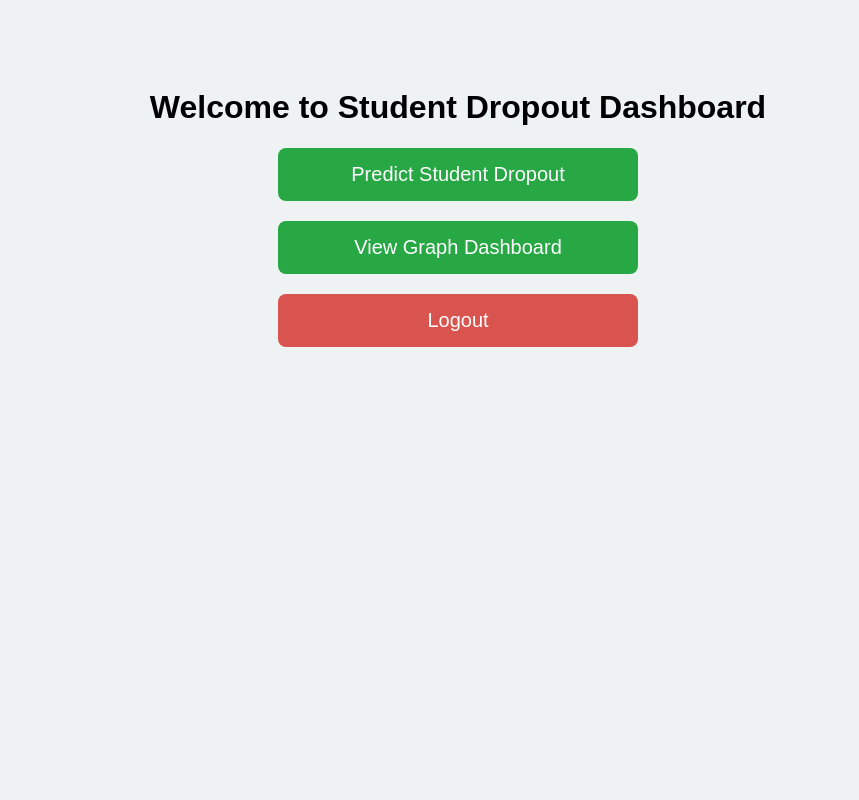
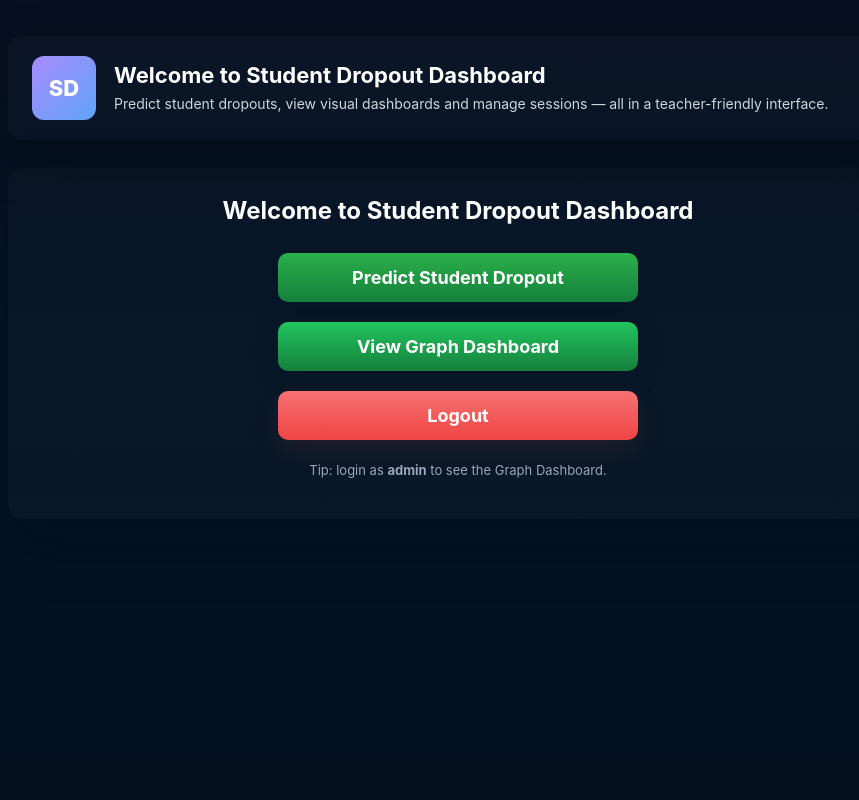
Before and after one commit to Cse140project/CSE_140, a Flask app: page /dashboard in a window 1280 px wide. Shown: the whole page, without its empty margins (182-1041 px from the left). Run offline with Flask 3, Linux system fonts and the light colour scheme; the visitor is signed in with stand-in values (Sample User, id 1); parts of the project's set-up code (start-up, migrations or seed data) failed here and were passed over.

Commit message:
Update dashboard.html

```diff
--- a/templates/dashboard.html
+++ b/templates/dashboard.html
@@ -1,30 +1,130 @@
-<!DOCTYPE html>
-<html>
+<!doctype html>
+<html lang="en">
 <head>
-    <title>Dashboard</title>
+  <meta charset="utf-8" />
+  <title>Student Dropout Dashboard</title>
+  <meta name="viewport" content="width=device-width,initial-scale=1" />
+  <style>
+    :root{
+      --bg-dark: #071022;
+      --accent-blue: #60a5fa;
+      --accent-purple: #a78bfa;
+      --accent-green: #16a34a;
+      --accent-red: #ef4444;
+      --muted: #9aa6bf;
+      --card-bg: rgba(255,255,255,0.02);
+      --max-w: 900px;
+    }
+    *{box-sizing:border-box}
+    html,body{height:100%;margin:0}
+    body{
+      font-family: Inter, system-ui, -apple-system, "Segoe UI", Roboto, Arial, "Helvetica Neue", sans-serif;
+      background:
+        radial-gradient(800px 300px at 8% 10%, rgba(96,165,250,0.03), transparent 8%),
+        linear-gradient(180deg, var(--bg-dark) 0%, #031526 45%, #021020 100%);
+      color:#e6eefc;
+      padding:36px;
+      display:flex;
+      align-items:flex-start;
+      justify-content:center;
+    }
 
-    <style>
-        body { font-family:Arial; background:#eef2f3; text-align:center; padding-top:60px; }
-        .btn {
-            display:block; margin:20px auto; padding:15px 40px; font-size:20px;
-            border-radius:8px; text-decoration:none; color:white; width:280px;
-        }
-        .btn-green { background:#28a745; }
-        .btn-red { background:#d9534f; }
-    </style>
+    .wrap {
+      width:100%;
+      max-width:var(--max-w);
+      display:grid;
+      grid-template-columns: 1fr;
+      gap:28px;
+    }
 
+    .hero {
+      background: linear-gradient(180deg, rgba(255,255,255,0.02), rgba(255,255,255,0.01));
+      padding:20px 24px;
+      border-radius:14px;
+      display:flex;
+      gap:18px;
+      align-items:center;
+      box-shadow: 0 18px 50px rgba(0,0,0,0.28);
+    }
+    .logo { width:64px;height:64px;border-radius:12px; background: linear-gradient(135deg,var(--accent-purple),var(--accent-blue)); display:flex;align-items:center;justify-content:center;font-weight:800;color:#fff;font-size:22px; }
+    .hero-title h1{ margin:0; font-size:22px; color:#fff; }
+    .hero-title p{ margin:6px 0 0 0; color:#cdd5e1; font-size:14px; max-width:720px; line-height:1.4; }
+
+    .card {
+      background: linear-gradient(180deg, rgba(255,255,255,0.01), rgba(255,255,255,0.02));
+      border-radius:14px;
+      padding:28px;
+      display:flex;
+      flex-direction:column;
+      align-items:center;
+      box-shadow: 0 22px 60px rgba(2,6,23,0.25);
+    }
+
+    .headline {
+      font-size:24px;
+      font-weight:700;
+      color:#fff;
+      margin:0 0 18px 0;
+      text-align:center;
+    }
+
+    .btn {
+      width:360px;
+      max-width:92%;
+      padding:14px 18px;
+      border-radius:10px;
+      border:none;
+      font-weight:700;
+      font-size:18px;
+      cursor:pointer;
+      margin:10px 0;
+      box-shadow: 0 10px 28px rgba(2,6,23,0.12);
+      transition: transform .12s ease, box-shadow .12s ease;
+      color: #fff;
+      text-decoration:none;
+      display:inline-block;
+      text-align:center;
+    }
+    .btn:active{ transform: translateY(1px); }
+    .btn:focus{ outline: 3px solid rgba(96,165,250,0.14); outline-offset:2px; }
+
+    .btn-primary { background: linear-gradient(180deg, #2bb04a, #15803d); } /* predict */
+    .btn-secondary { background: linear-gradient(180deg, #22c55e, #15803d); } /* graph */
+    .btn-logout { background: linear-gradient(180deg, #f87171, #ef4444); box-shadow: 0 10px 28px rgba(239,68,68,0.12); }
+
+    .help { margin-top:12px; color:var(--muted); font-size:13px; text-align:center; }
+
+    /* small screens */
+    @media (max-width:600px){
+      .btn { width:92%; font-size:16px; padding:12px; }
+      .hero-title h1 { font-size:18px; }
+    }
+  </style>
 </head>
 <body>
+  <div class="wrap">
+    <header class="hero" role="banner" aria-label="Hero">
+      <div class="logo" aria-hidden="true">SD</div>
+      <div class="hero-title">
+        <h1>Welcome to Student Dropout Dashboard</h1>
+        <p>Predict student dropouts, view visual dashboards and manage sessions — all in a teacher-friendly interface.</p>
+      </div>
+    </header>
 
-<h1>Welcome to Student Dropout Dashboard</h1>
+    <main class="card" role="main" aria-labelledby="main-title">
+      <h2 id="main-title" class="headline">Welcome to Student Dropout Dashboard</h2>
 
-<a class="btn btn-green" href="/predict_pages">Predict Student Dropout</a>
+      <!-- use anchors so Jinja URL endpoints still work -->
+      <a class="btn btn-primary" href="/predict_pages">Predict Student Dropout</a>
 
-{% if session['user'] == 'admin' %}
-    <a class="btn btn-green" href="/graphs_pages">View Graph Dashboard</a>
-{% endif %}
+      {% if session.get('user') == 'admin' %}
+        <a class="btn btn-secondary" href="/graphs_pages">View Graph Dashboard</a>
+      {% endif %}
 
-<a class="btn btn-red" href="/logout_pages">Logout</a>
+      <a class="btn btn-logout" href="/logout_pages">Logout</a>
 
+      <p class="help">Tip: login as <strong>admin</strong> to see the Graph Dashboard.</p>
+    </main>
+  </div>
 </body>
 </html>
```
